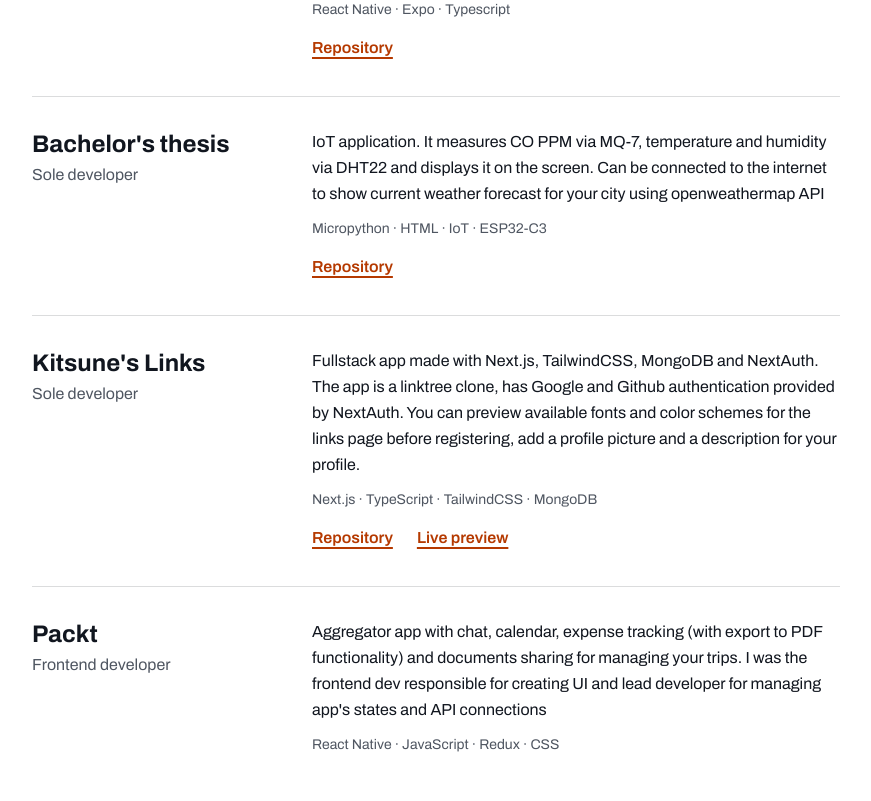
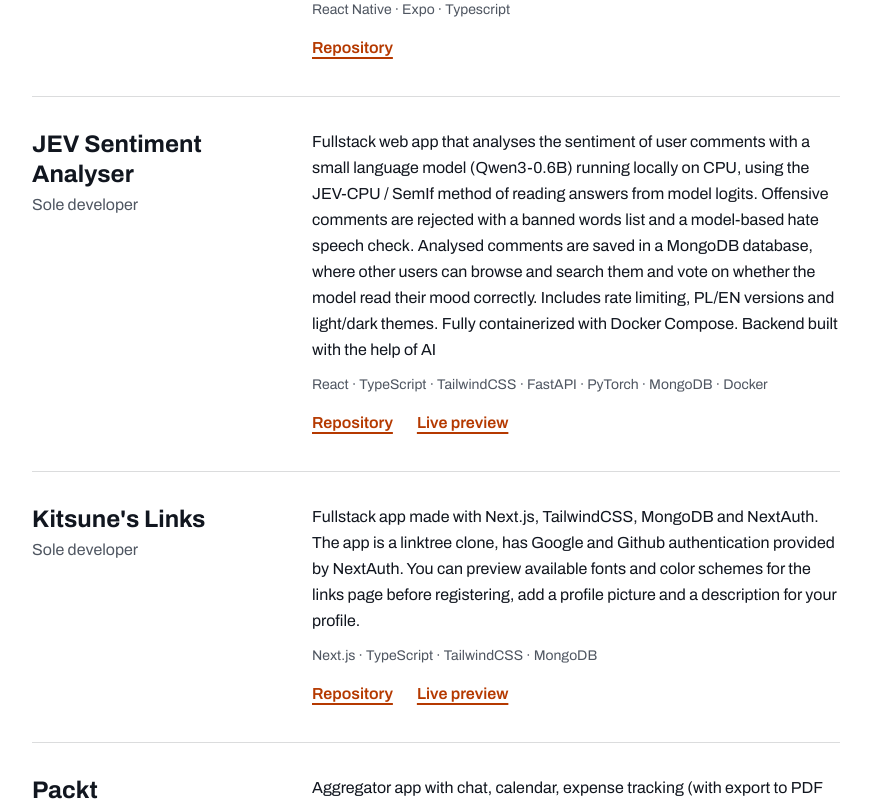
Before and after one commit to xKitsune47/portfolio-real, a React (Vite) app: page / in a window 1280 px wide. Shown: the part 1880-2681 px from the top of the page, without its empty margins (344-1215 px from the left). Built offline with nearby package versions, Linux system fonts and the light colour scheme; no server answers.

Commit message:
update projects

```diff
--- a/src/components/sections/Projects.tsx
+++ b/src/components/sections/Projects.tsx
@@ -28,6 +28,26 @@ const projectData: Project[] = [
     featured: true,
   },
   {
+    id: 8,
+    title: "JEV Sentiment Analyser",
+    description:
+      "Fullstack web app that analyses the sentiment of user comments with a small language model (Qwen3-0.6B) running locally on CPU, using the JEV-CPU / SemIf method of reading answers from model logits. Offensive comments are rejected with a banned words list and a model-based hate speech check. Analysed comments are saved in a MongoDB database, where other users can browse and search them and vote on whether the model read their mood correctly. Includes rate limiting, PL/EN versions and light/dark themes. Fully containerized with Docker Compose. Backend built with the help of AI",
+    tags: [
+      "React",
+      "TypeScript",
+      "TailwindCSS",
+      "FastAPI",
+      "PyTorch",
+      "MongoDB",
+      "Docker",
+    ],
+    codeUrl: "https://github.com/xKitsune47/jev-sentiment-analyser",
+    siteUrl: `https://sentiment.${domain}`,
+    image: "",
+    role: "Sole developer",
+    featured: true,
+  },
+  {
     id: 2,
     title: "Bachelor's thesis",
     description:
@@ -36,7 +56,6 @@ const projectData: Project[] = [
     codeUrl: "https://github.com/xKitsune47/BEng-thesis",
     image: "",
     role: "Sole developer",
-    featured: true,
   },
   {
     id: 3,
```
